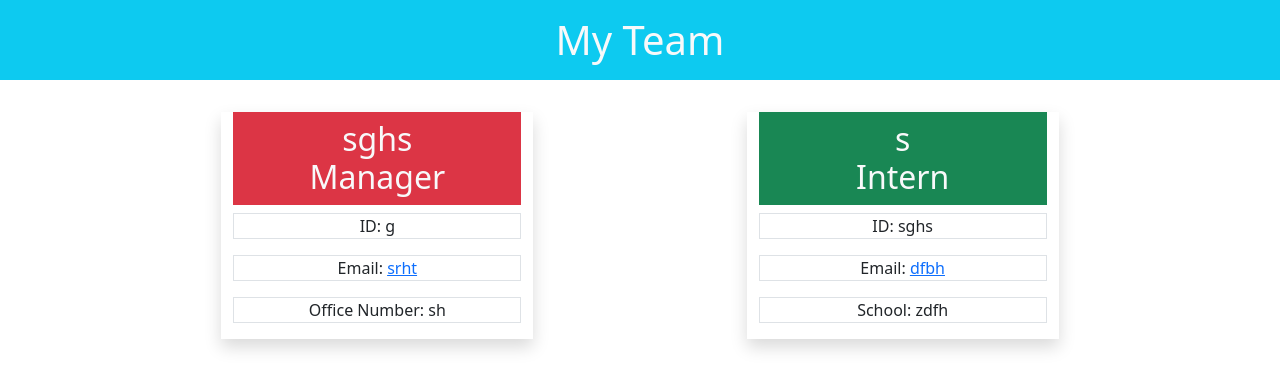
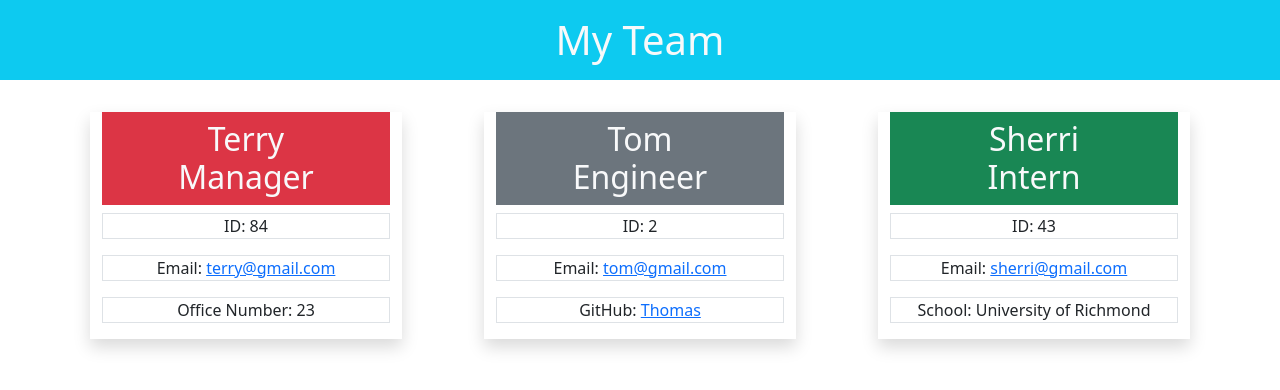
Before and after one commit to Serendipbrity/Team-Profile-Generator-10-, a website: page dist/index.html in a window 1280 px wide. Drawn offline with nearby package versions, Linux system fonts and the light colour scheme.

Commit message:
new video

```diff
--- a/dist/index.html
+++ b/dist/index.html
@@ -17,24 +17,36 @@
                 <div class="shadow col-3 m-2">
                     <div>
                         <h2 class="text-center bg-danger text-light p-2">
-                            sghs<br>
+                            Terry<br>
                             Manager
                         </h2>
-                        <p class="text-center border">ID: g</p>
-                        <p class="text-center border">Email: <a href="mailto:srht">srht</a></p>
-                        <p class="text-center border">Office Number: sh</p>
+                        <p class="text-center border">ID: 84</p>
+                        <p class="text-center border">Email: <a href="mailto:terry@gmail.com">terry@gmail.com</a></p>
+                        <p class="text-center border">Office Number: 23</p>
                     </div>
                 </div>
 
         <div class="shadow col-3 m-2">
             <div>
+                <h2 class="text-center bg-secondary text-light p-2">
+                    Tom<br>
+                    Engineer
+                </h2>
+                <p class="text-center border">ID: 2</p>
+                <p class="text-center border">Email: <a href="mailto:tom@gmail.com">tom@gmail.com</a></p>
+                <p class="text-center border">GitHub: <a href="https://github.com/Thomas" target="_blank">Thomas</a></p>
+            </div>
+        </div>
+
+        <div class="shadow col-3 m-2">
+            <div>
                 <h2 class="text-center bg-success text-light p-2">
-                    s<br>
+                    Sherri<br>
                     Intern
                 </h2>
-                <p class="text-center border">ID: sghs</p>
-                <p class="text-center border">Email: <a href="mailto:dfbh">dfbh</a></p>
-                <p class="text-center border">School: zdfh</p>
+                <p class="text-center border">ID: 43</p>
+                <p class="text-center border">Email: <a href="mailto:sherri@gmail.com">sherri@gmail.com</a></p>
+                <p class="text-center border">School: University of Richmond</p>
             </div>
         </div>
 
```
Also changed, not shown: README.md.
